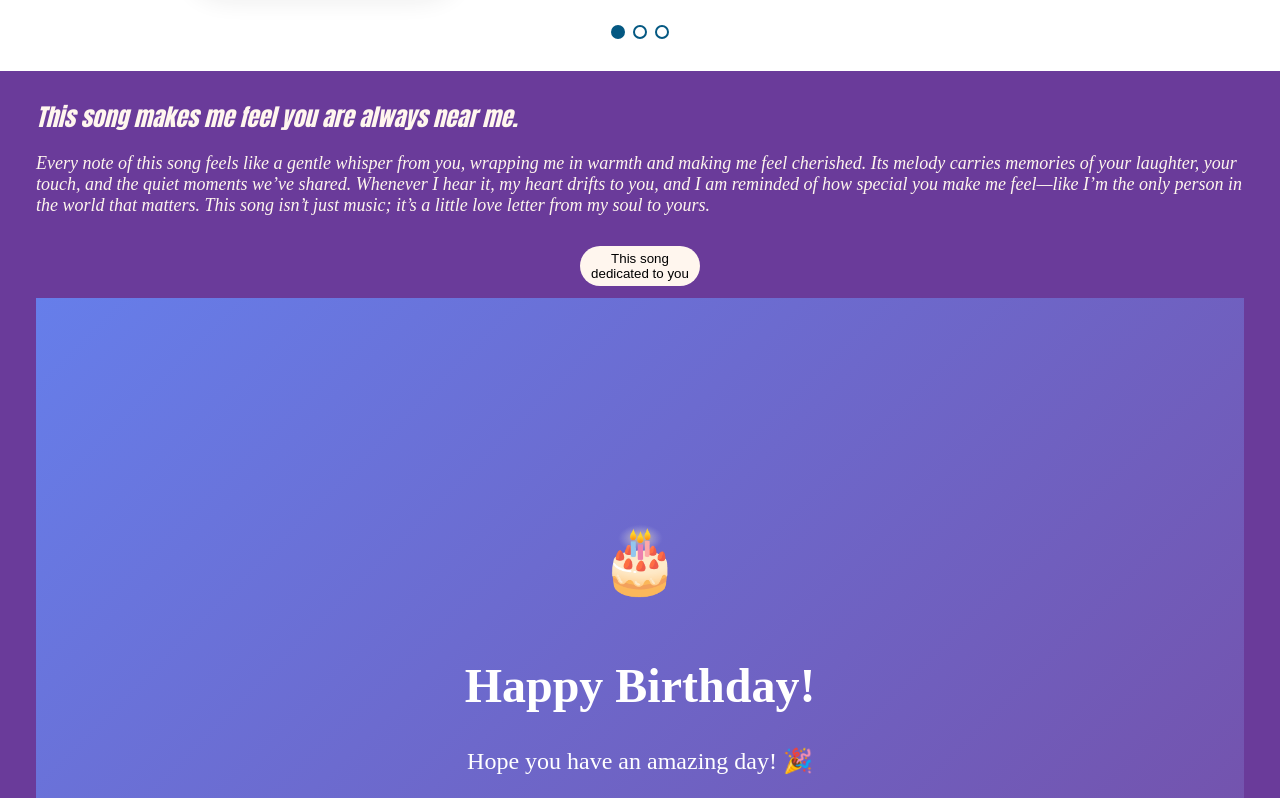
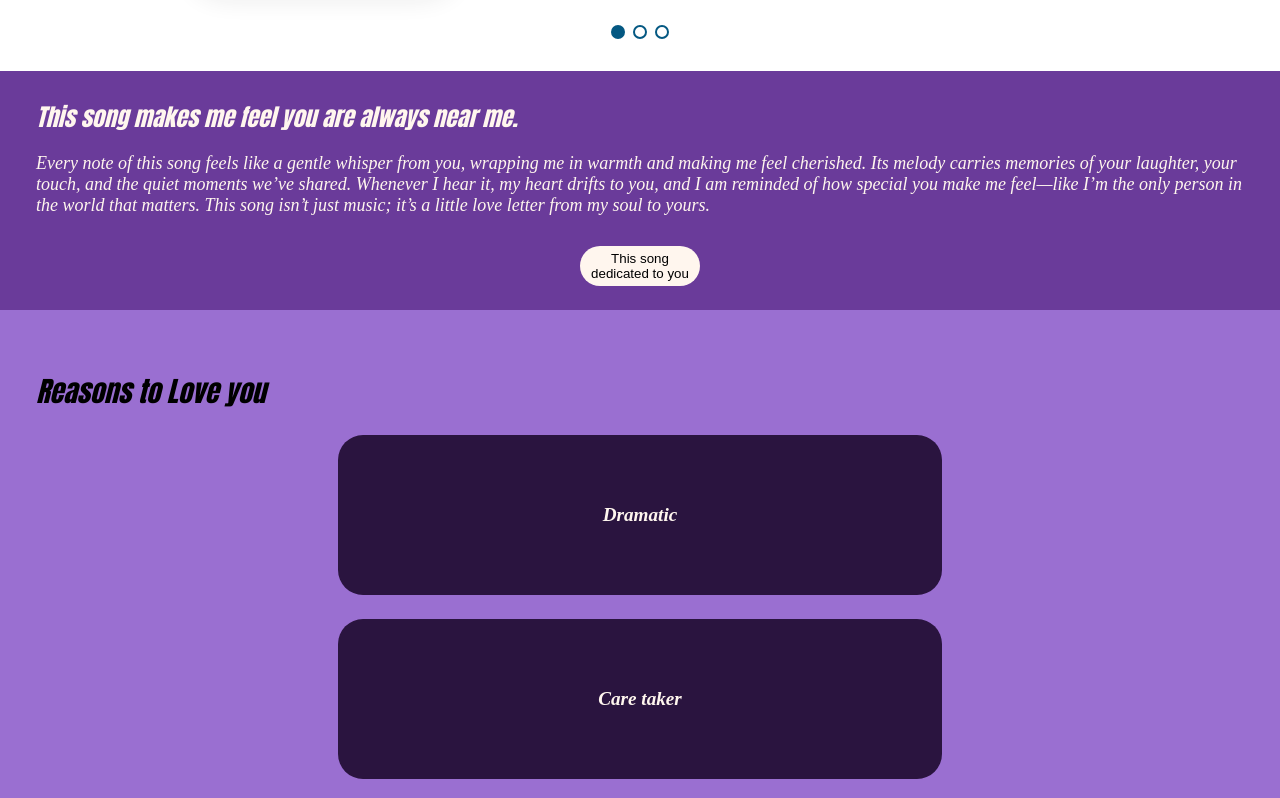
Before and after one commit to DivijaBabu/infinityCheck, a React (Vite) app: page / in a window 1280 px wide. Shown: the part 1124-1922 px from the top of the page. Built offline with nearby package versions, Linux system fonts and the light colour scheme; grey boxes are pictures that could not be loaded.

Commit message:
playmusic now

```diff
--- a/src/components/LoveNote.tsx
+++ b/src/components/LoveNote.tsx
@@ -24,35 +24,42 @@ export default function LoveNote() {
           soul to yours.
         </p>
         <div className="playButtonConatiner">
-          <button className="playButton" onClick={handlePlay}>This song dedicated to you</button>
+          <button className="playButton" onClick={handlePlay}>
+            This song dedicated to you
+          </button>
         </div>
-        {/* {play && (
-          <iframe
-            src="https://open.spotify.com/embed/track/YOUR_TRACK_ID"
-            width="300"
-            height="80"
-            frameBorder="0"
-            allow="autoplay; clipboard-write; encrypted-media; fullscreen; picture-in-picture"
-            // allowTransparency="true"
-            title="Spotify Player"
-          ></iframe>
-        )} */}
-        <div style={{
-      minHeight: '100vh',
-      display: 'flex',
-      flexDirection: 'column',
-      alignItems: 'center',
-      justifyContent: 'center',
-      background: 'linear-gradient(135deg, #667eea 0%, #764ba2 100%)',
-      color: 'white',
-      padding: '20px'
-    }}>
-      <h1 style={{ fontSize: '4rem', marginBottom: '20px' }}>🎂</h1>
-      <h2 style={{ fontSize: '3rem', marginBottom: '10px' }}>Happy Birthday!</h2>
-      <p style={{ fontSize: '1.5rem', marginBottom: '30px' }}>Hope you have an amazing day! 🎉</p>
+        {play && (
+          // <iframe
+          //   src="https://open.spotify.com/embed/track/YOUR_TRACK_ID"
+          //   width="300"
+          //   height="80"
+          //   frameBorder="0"
+          //   allow="autoplay; clipboard-write; encrypted-media; fullscreen; picture-in-picture"
+          //   // allowTransparency="true"
+          //   title="Spotify Player"
+          // ></iframe>
+          <div
+            style={{
+              minHeight: "100vh",
+              display: "flex",
+              flexDirection: "column",
+              alignItems: "center",
+              justifyContent: "center",
+              background: "linear-gradient(135deg, #667eea 0%, #764ba2 100%)",
+              color: "white",
+              padding: "20px",
+            }}
+          >
+            <h1 style={{ fontSize: "4rem", marginBottom: "20px" }}>🎂</h1>
+            <h2 style={{ fontSize: "3rem", marginBottom: "10px" }}>
+              Happy Birthday!
+            </h2>
+            <p style={{ fontSize: "1.5rem", marginBottom: "30px" }}>
+              Hope you have an amazing day! 🎉
+            </p>
 
             <iframe
-        style={{ borderRadius: '12px' }}
+              style={{ borderRadius: "12px" }}
               src="https://open.spotify.com/embed/track/1iF0JKo3hIKDDzXNtvyZOg"
               width="352"
               height="152"
@@ -61,6 +68,7 @@ export default function LoveNote() {
               loading="lazy"
             />
           </div>
+        )}
       </div>
     </div>
   );
```
Lines whose indentation alone changed are shown as unchanged.
